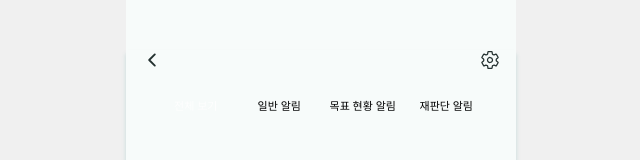
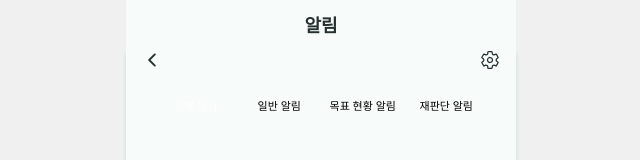
Before and after one commit to SWUWEB/DonWorry-FE, a React (Vite) app: page /notification in a window 1280 px wide. Shown: the top 160 px of the page, without its empty margins (319-959 px from the left). Built offline with nearby package versions, Linux system fonts and the light colour scheme; a web font is replaced by a local one.

Commit message:
fix: NotificationPage Header props 타입 에러 수정
- subTitle -> title로 변경 (HeaderProps에 없는 prop)
- unreadCount prop 제거 (HeaderProps에 없는 prop)

```diff
--- a/src/pages/NotificationPage.tsx
+++ b/src/pages/NotificationPage.tsx
@@ -17,13 +17,12 @@ export default function NotificationPage() {
   return (
     <>
       <Header
-        unreadCount={unreadCount}
+        title="알림"
         subLeft={
           <button className={styles.iconBtn} aria-label="뒤로가기" onClick={() => navigate(-1)}>
             <IoChevronBack size={20} />
           </button>
         }
-        subTitle="알림"
         subRight={
           <button className={styles.iconBtn} aria-label="설정" onClick={() => setSheetOpen(true)}>
             <IoSettingsOutline size={20} />
```
